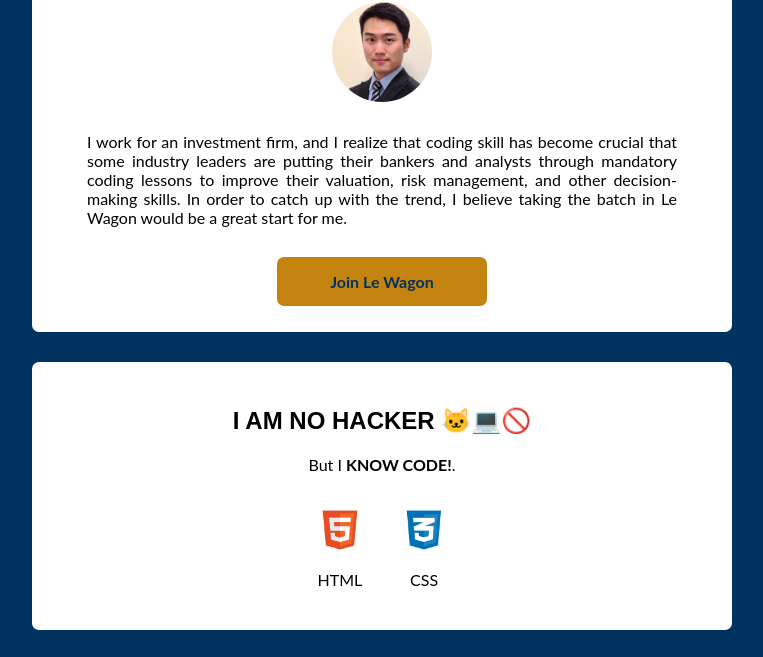
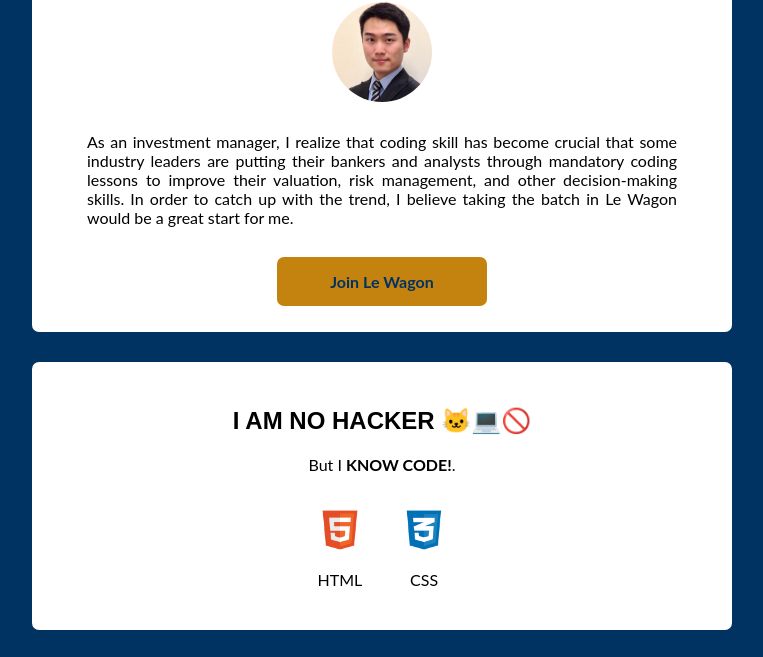
Before and after one commit to grantye/profile, a plain HTML site: page index.html in a window 1280 px wide. Shown: the part 134-791 px from the top of the page, without its empty margins (258-1021 px from the left). Drawn offline with Linux system fonts and the light colour scheme.

Commit message:
make my profile prettier

```diff
--- a/index.html
+++ b/index.html
@@ -10,7 +10,7 @@
     <div class="container-white intro">
       <h1>Hello, this is Grant. 👨‍💻</h1>
       <img id="grant-circle-profile" src="images/Grant.jpeg" alt="Grant's face is hidden due to the network glitch 🤪"\>
-      <p class="text-justify">I work for an investment firm, and I realize that coding skill has become crucial that some industry leaders are putting their bankers and analysts through mandatory coding lessons to improve their valuation, risk management, and other decision-making skills. In order to catch up with the trend, I believe taking the batch in Le Wagon would be a great start for me.</p>
+      <p class="text-justify">As an investment manager, I realize that coding skill has become crucial that some industry leaders are putting their bankers and analysts through mandatory coding lessons to improve their valuation, risk management, and other decision-making skills. In order to catch up with the trend, I believe taking the batch in Le Wagon would be a great start for me.</p>
       <a class="button-blue" href="https://www.lewagon.com/"><strong>Join Le Wagon</strong></a>
     </div>
 
```
